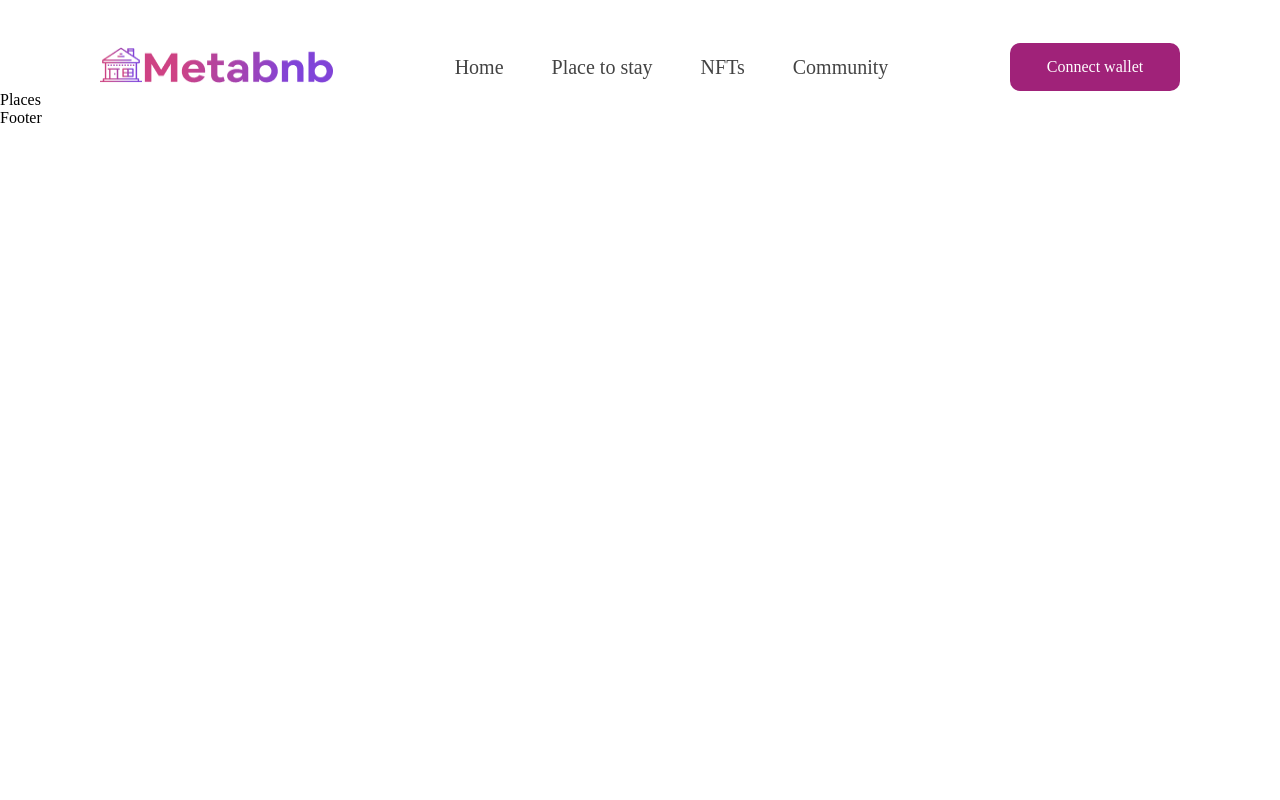
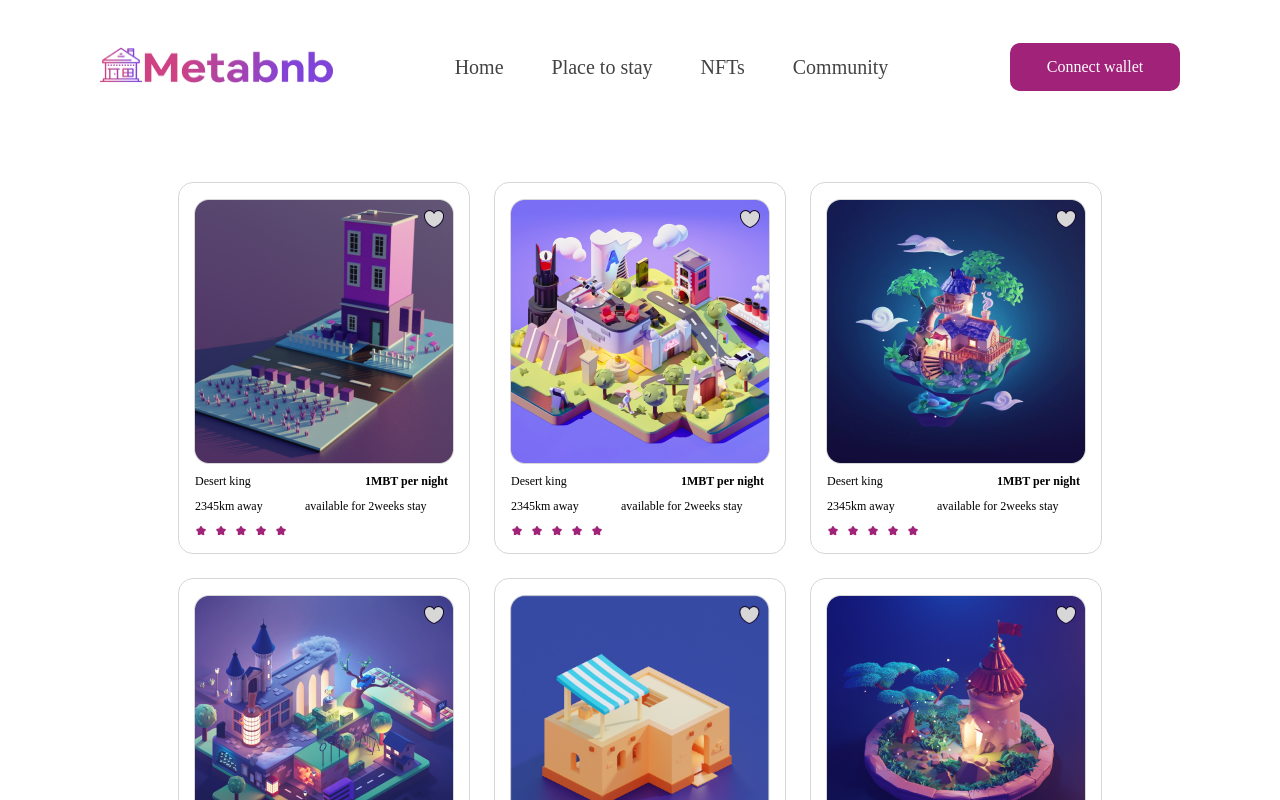
Before and after one commit to Sucodes/task3, a React (Create React App) app: page /places in a window 1280 px wide. Shown: the top 800 px of the page. Built offline with nearby package versions, Linux system fonts and the light colour scheme; a web font is replaced by a local one.

Commit message:
feat: Place to stay update

```diff
--- a/src/components/nfts/NFT.module.scss
+++ b/src/components/nfts/NFT.module.scss
@@ -4,7 +4,7 @@
     padding: 0px 50px;
     @include flexCenter(column);
     justify-content: space-between;
-    height: 900px;
+    // height: 900px;
     width: 100%;
 
     h2 {
--- /dev/null
+++ b/src/components/placeCard/PlaceCard.jsx
@@ -0,0 +1,37 @@
+import React from "react";
+import styles from "../placeCard/PlaceCard.module.scss";
+import stars from "../../styles/assets/stars.png";
+import data from "../../imageData2.js";
+
+const PlaceCard = () => {
+  return (
+    <>
+      {data &&
+        data.map((element) => {
+          return (
+            <div key={element.id} className={styles.place_card}>
+              <>
+                <img className={styles.place_card__image} src={element.img} alt="nft" />
+              </>
+
+              <div className={styles.place_card_detail}>
+                <span className={styles.place_card_detail__1}>Desert king</span>
+                <span className={styles.place_card_detail__2}>1MBT per night</span>
+              </div>
+
+              <div className={styles.place_card_detail}>
+                <span className={styles.place_card_detail__3}>2345km away</span>
+                <span className={styles.place_card_detail__4}>available for 2weeks stay</span>
+              </div>
+
+              <div className={styles.place_card__icon}>
+                <img src={stars} alt="star icons" />
+              </div>
+            </div>
+          );
+        })}
+    </>
+  );
+};
+
+export default PlaceCard;
--- /dev/null
+++ b/src/components/placeCard/PlaceCard.module.scss
@@ -0,0 +1,66 @@
+@import '../../styles/variables.scss';
+
+.place_card {
+    border: 1px solid #D7D7D7;
+    border-radius: 15px;
+    padding: 16px;
+    @include flexCenter(column);
+    justify-content: space-between;
+    width: 292px;
+    height: 372px;
+    cursor: pointer;
+
+    &__image {
+        width: 260px;
+        height: 265px;
+    }
+
+    &_detail {
+        width: 100%;
+        @include flexCenter(row);
+        justify-content: space-between;
+
+        &__1 {
+            width: 67px;
+            height: 14px;
+            font-weight: 400;
+            font-size: 12px;
+            line-height: 13px;
+        }
+
+        &__2 {
+            width: 88px;
+            height: 14px;
+            font-weight: 700;
+            font-size: 12px;
+            line-height: 13px;
+        }
+
+        &__3 {
+            width: 83px;
+            height: 14px;
+            font-weight: 400;
+            font-size: 12px;
+            line-height: 13px;
+        }
+
+        &__4 {
+            width: 148px;
+            height: 14px;
+            font-weight: 400;
+            font-size: 12px;
+            line-height: 13px;
+        }
+    }
+
+    &__icon {
+        width: 100%;
+        @include flexCenter(row);
+        justify-content: flex-start;
+
+        img {
+            width: 92px;
+            height: 12px;
+        }
+    }
+}
--- a/src/components/places/Places.jsx
+++ b/src/components/places/Places.jsx
@@ -1,10 +1,14 @@
 import React from 'react';
 import styles from '../places/Places.module.scss';
+import PlaceCard from '../placeCard/PlaceCard';
 
 const Places = () => {
   return (
     <section className={styles.places}>
-      Places
+
+        <div className={styles.places_card}>
+            <PlaceCard />
+        </div>
     </section>
   )
 }
--- a/src/components/places/Places.module.scss
+++ b/src/components/places/Places.module.scss
@@ -1 +1,40 @@
 @import '../../styles/variables.scss';
+
+.places {
+    padding: 0px 50px;
+    @include flexCenter(column);
+    justify-content: space-between;
+    // height: 900px;
+    width: 100%;
+    margin-top: 91px;
+
+    h2 {
+        font-weight: 700;
+        font-size: 40px;
+        line-height: 35px;
+        color: black;
+        text-align: center;
+        margin-bottom: 43px;
+    }
+
+    &_card {
+        width: inherit;
+        @include flexCenter(row);
+        flex-wrap: wrap;
+        gap: 24px;
+    }
+}
+
+
+/***************** media queries **********************/
+
+@media (min-width: $md) {
+    .places {
+        padding: 0px 100px;
+
+        h2 {
+            font-size: 48px;
+            line-height: 60px;
+        }
+    }
+}
--- /dev/null
+++ b/src/imageData2.js
@@ -0,0 +1,99 @@
+import NFT1 from "../src/styles/assets/NFT1.png";
+import NFT2 from "../src/styles/assets/NFT2.png";
+import NFT3 from "../src/styles/assets/NFT3.png";
+import NFT4 from "../src/styles/assets/NFT4.png";
+import NFT5 from "../src/styles/assets/NFT5.png";
+import NFT6 from "../src/styles/assets/NFT6.png";
+import NFT7 from "../src/styles/assets/NFT7.png";
+import NFT8 from "../src/styles/assets/NFT8.png";
+import NFT9 from "../src/styles/assets/NFT9.png";
+import NFT10 from "../src/styles/assets/NFT10.png";
+import NFT11 from "../src/styles/assets/NFT11.png";
+import NFT12 from "../src/styles/assets/NFT12.png";
+import NFT13 from "../src/styles/assets/NFT13.png";
+import NFT14 from "../src/styles/assets/NFT14.png";
+import NFT15 from "../src/styles/assets/NFT15.png";
+import NFT16 from "../src/styles/assets/NFT16.png";
+
+const nftImage = [
+  {
+    id: 1,
+    img: NFT5,
+  },
+
+  {
+    id: 2,
+    img: NFT6,
+  },
+
+  {
+    id: 3,
+    img: NFT7,
+  },
+
+  {
+    id: 4,
+    img: NFT8,
+  },
+
+  {
+    id: 5,
+    img: NFT1,
+  },
+
+  {
+    id: 6,
+    img: NFT2,
+  },
+
+  {
+    id: 7,
+    img: NFT3,
+  },
+
+  {
+    id: 8,
+    img: NFT4,
+  },
+  {
+    id: 1,
+    img: NFT9,
+  },
+
+  {
+    id: 2,
+    img: NFT10,
+  },
+
+  {
+    id: 3,
+    img: NFT11,
+  },
+
+  {
+    id: 4,
+    img: NFT12,
+  },
+
+  {
+    id: 5,
+    img: NFT13,
+  },
+
+  {
+    id: 6,
+    img: NFT14,
+  },
+
+  {
+    id: 7,
+    img: NFT15,
+  },
+
+  {
+    id: 8,
+    img: NFT16,
+  },
+];
+
+export default nftImage;
```
